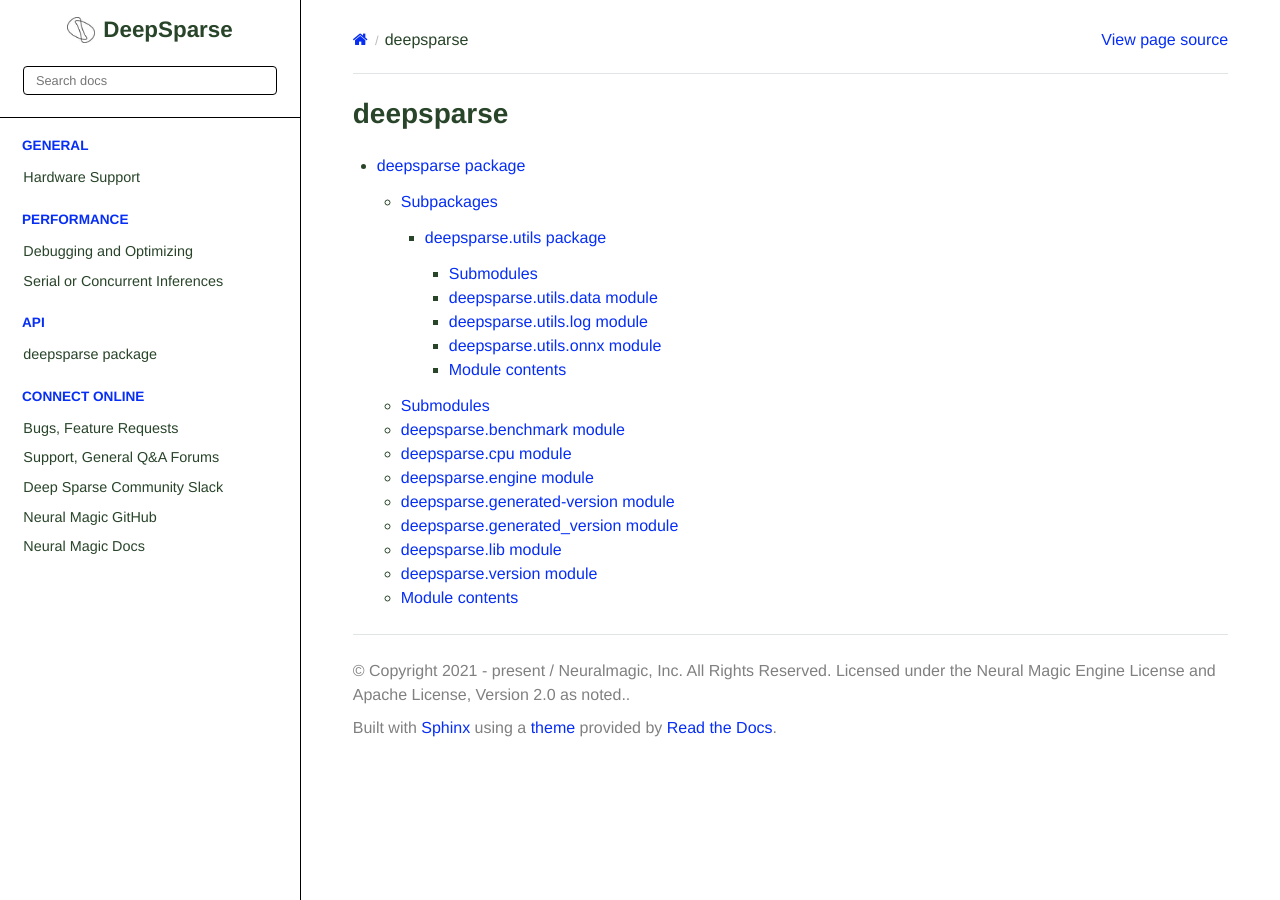
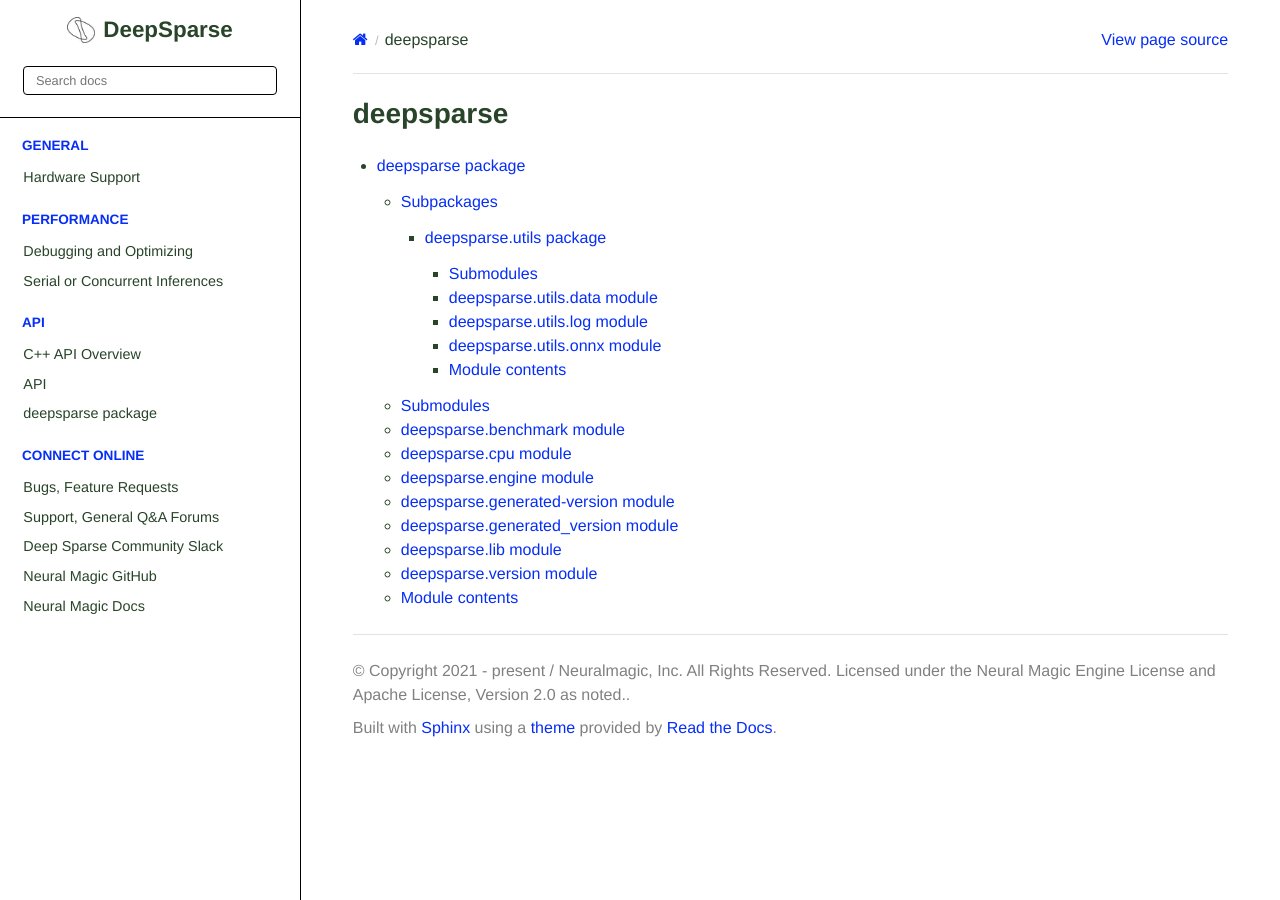
Before and after one commit to neuralmagic/deepsparse, a Sphinx documentation site: the page built from docs/api/modules.rst, in a window 1280 px wide. Built offline with Sphinx 7.4.7 and the Read the Docs theme 2.0.0, drawn with Linux system fonts in a browser that asks for light colours; the version number could not be read and is left out.

Commit message:
Update index.rst
adding link to c++ API

```diff
--- a/docs/index.rst
+++ b/docs/index.rst
@@ -32,6 +32,7 @@
     :maxdepth: 2
     :caption: API
 
+    source/c++api-overview
     api/deepsparse
 
 .. toctree::
```
